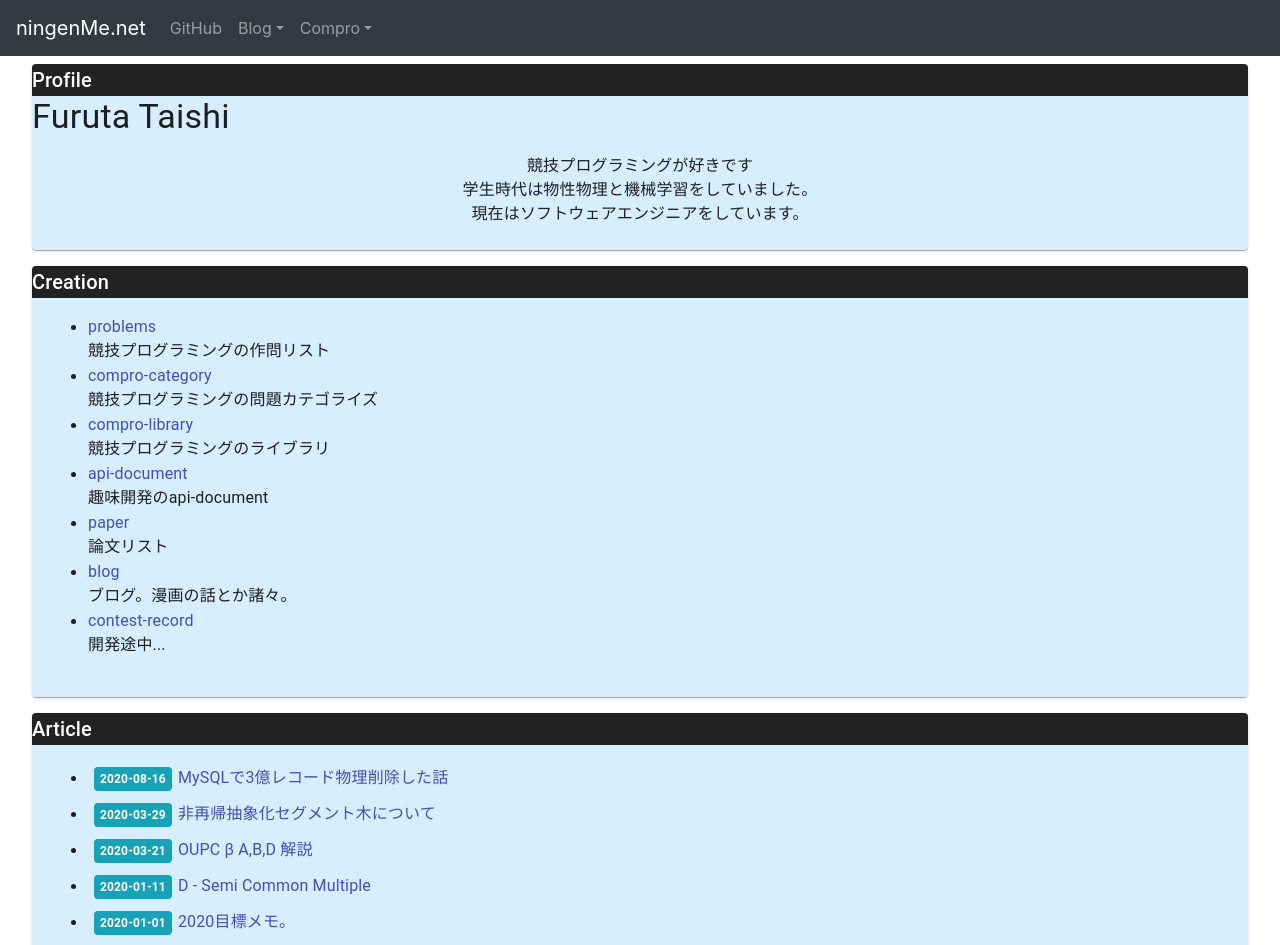
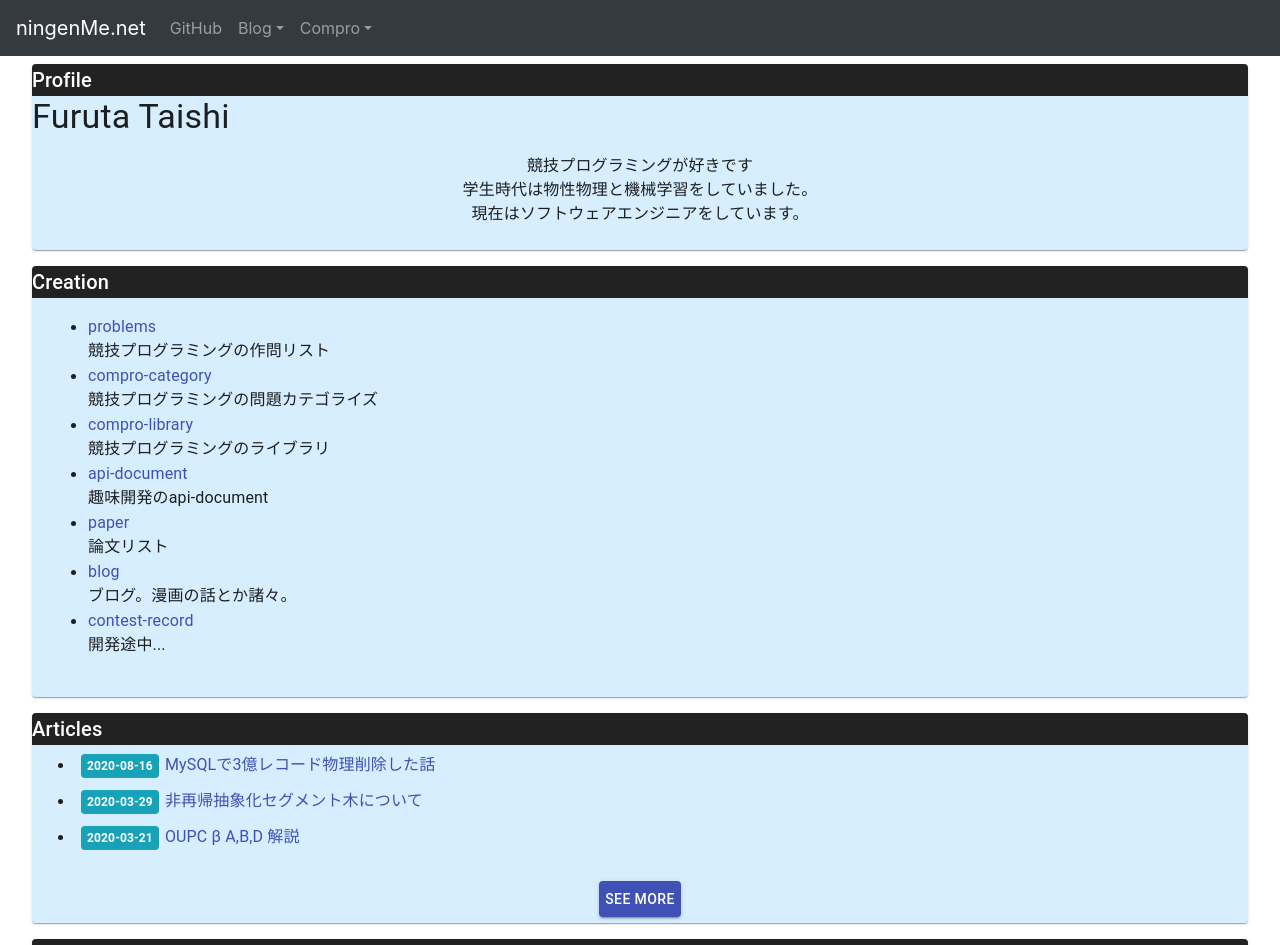
Before and after one commit to ningenMe/ningenme-net-front, a React (Create React App) app: page / in a window 1280 px wide. Shown: the top 945 px of the page. Built offline with nearby package versions, Linux system fonts and the light colour scheme.

Commit message:
[add] see more

```diff
--- a/src/components/ArticleListCard.js
+++ b/src/components/ArticleListCard.js
@@ -1,23 +1,35 @@
 import React  from 'react';
-import {Box,Card,CardContent,Typography} from '@material-ui/core';
+import {Box,Card,CardContent,Typography,Button} from '@material-ui/core';
 import Article from '../components/Article'
 
 export default class ArticleListCard extends React.Component {
     render() {
-        const listItems = this.props.items.map((item) =>
-            <li>
+        let num = this.props.num;
+        if(typeof num === 'undefined') num = this.props.items.length;
+
+        const listItems = this.props.items.slice(0,num).map((item) =>
+            <li key={item.name}>
                 <Article article={item}></Article>
             </li>
         );
+
+        let seeMoreButton = (
+            <Button variant="contained" color="primary" style={{margin: 6,padding: 6}} href={this.props.href}>
+                See more
+            </Button>
+        );
+        if(typeof this.props.href === 'undefined') seeMoreButton = null;
+
         return (
             <Box p={1}>
-                <Card gutterBottom style={{ backgroundColor: '#D7EEFF'}}>
+                <Card gutterbottom="true" style={{ backgroundColor: '#D7EEFF'}}>
                     <Typography variant="h6" align="left" style={{ backgroundColor: '#222222', color: '#FFFFFF'}}>
                         {this.props.title}
                     </Typography>
-                    <CardContent>
+                    <CardContent style={{margin: 1,padding: 2}}>
                         <ul> {listItems} </ul>
                     </CardContent>
+                    {seeMoreButton}
                 </Card>
             </Box>
         );
--- a/src/components/LinkListCard.js
+++ b/src/components/LinkListCard.js
@@ -15,7 +15,7 @@ export default class LinkListCard extends React.Component {
         );
         return (
             <Box p={1}>
-                <Card gutterBottom style={{ backgroundColor: '#D7EEFF'}}>
+                <Card gutterbottom="true" style={{ backgroundColor: '#D7EEFF'}}>
                     <Typography variant="h6" align="left" style={{ backgroundColor: '#222222', color: '#FFFFFF'}}>
                         {this.props.title}
                     </Typography>
--- a/src/components/Main.js
+++ b/src/components/Main.js
@@ -5,6 +5,7 @@ import Home from '../pages/Home'
 import Problems from '../pages/Problems'
 import Papers from '../pages/Papers'
 import Blogs from '../pages/Blogs'
+import Articles from '../pages/Articles'
 
 export default class Main extends React.Component {
   render() {
@@ -16,6 +17,7 @@ export default class Main extends React.Component {
           <Route path='/problems' component={Problems} />
           <Route path='/papers' component={Papers} />
           <Route path='/blogs' component={Blogs} />
+          <Route path='/articles' component={Articles} />
         </HashRouter>
       </Container>
     );
--- a/src/components/TextListCard.js
+++ b/src/components/TextListCard.js
@@ -10,7 +10,7 @@ export default class TextListCard extends React.Component {
         );
         return (
             <Box p={1}>
-                <Card gutterBottom style={{ backgroundColor: '#D7EEFF'}}>
+                <Card gutterbottom="true" style={{ backgroundColor: '#D7EEFF'}}>
                     <Typography variant="h6" align="left" style={{ backgroundColor: '#222222', color: '#FFFFFF'}}>
                         {this.props.title}
                     </Typography>
--- /dev/null
+++ b/src/pages/Articles.js
@@ -0,0 +1,13 @@
+import React  from 'react';
+import ArticleListCard from '../components/ArticleListCard';
+import * as Contents from '../assets/Contents';
+
+export default class Blogs extends React.Component {
+    render() {
+        return (
+            <div>
+            <ArticleListCard title="Articles" items={Contents.Articles}></ArticleListCard>
+            </div>
+        );
+    }
+}
--- a/src/pages/Home.js
+++ b/src/pages/Home.js
@@ -11,7 +11,8 @@ export default class Home extends React.Component {
             <div>
             <TextCard title="Profile" items={Contents.Profile}></TextCard>
             <LinkListCard title="Creation" items={Contents.Applications}></LinkListCard>
-            <ArticleListCard title="Article" items={Contents.Articles}></ArticleListCard>
+            <ArticleListCard title="Articles" items={Contents.Articles} num={3} href="/#/articles"></ArticleListCard>
+            <ArticleListCard title="Blogs" items={Contents.Blogs} num={3} href="/#/blogs"></ArticleListCard>
             <TextListCard title="Activitiy" items={Contents.Activities}></TextListCard>
             <TextListCard title="History" items={Contents.Histories}></TextListCard>
             </div>
```
